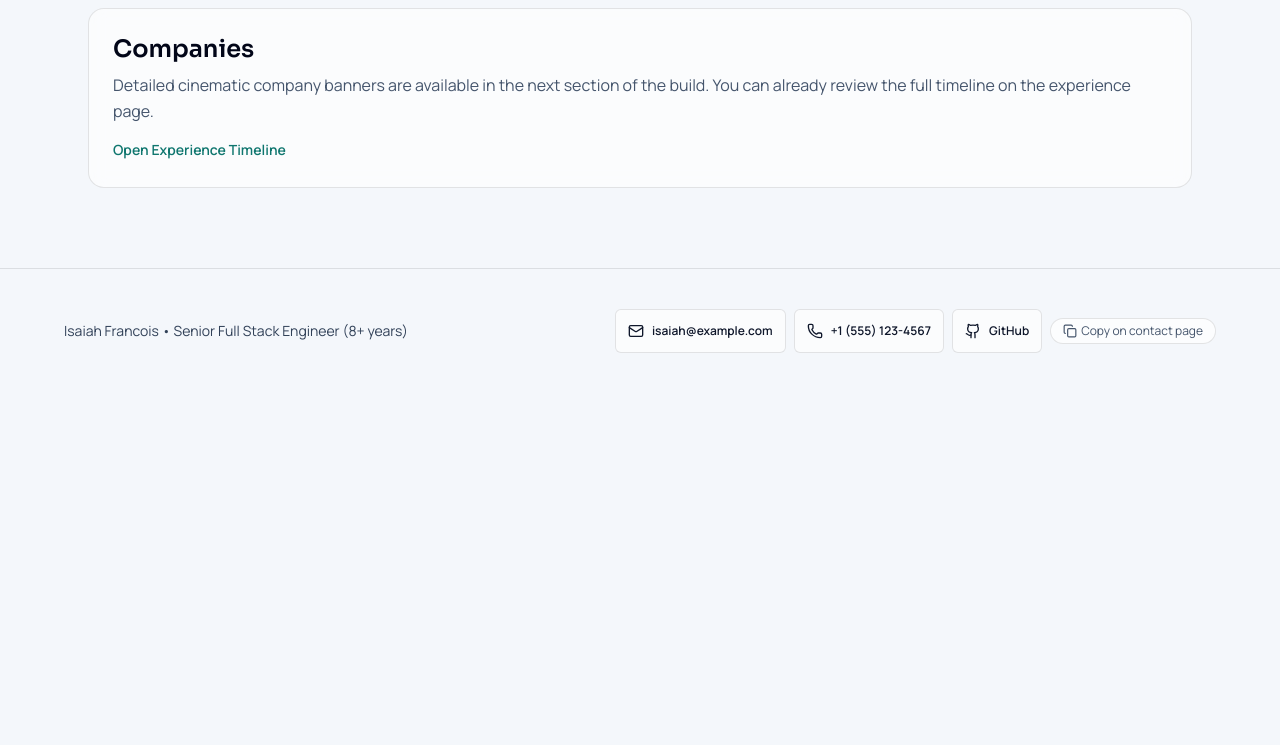
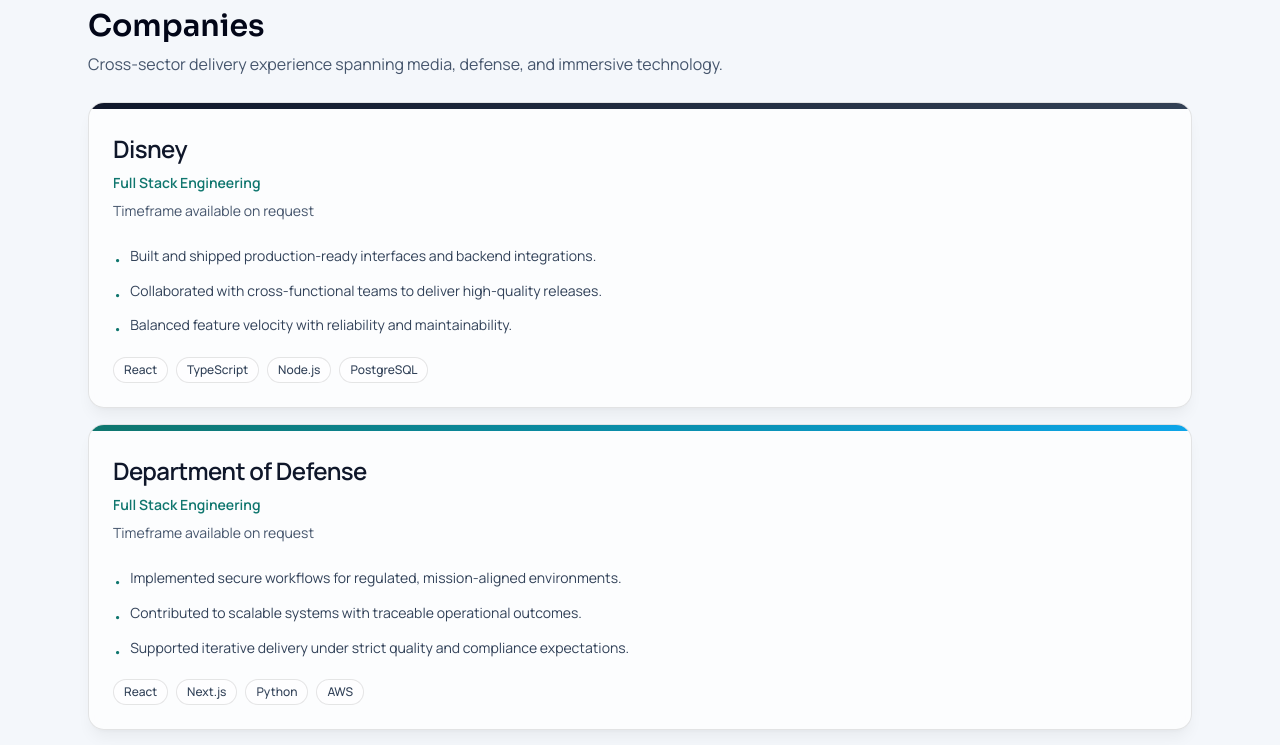
Before and after one commit to FrancoisCoding/francoiscoding-portfolio, a Next.js app: page / in a window 1280 px wide. Shown: the part 1020-1765 px from the top of the page. Before the commit the page ends 1413 px from the top, so only its background shows below. Built offline with nearby package versions, Linux system fonts and the light colour scheme.

Commit message:
feat(experience): add cinematic company banner sections

```diff
--- a/app/experience/page.tsx
+++ b/app/experience/page.tsx
@@ -1,3 +1,6 @@
+import { Badge } from '@/components/ui/badge';
+import { companyExperience } from '@/lib/company-experience';
+
 export default function ExperiencePage() {
   return (
     <section className="py-16">
@@ -5,9 +8,53 @@
         Experience
       </h1>
       <p className="mt-3 max-w-2xl text-slate-600 dark:text-slate-300">
-        Experience timeline details are being assembled for this portfolio
-        build.
+        Timeline overview with expandable details for enterprise and regulated
+        product delivery.
       </p>
+      <div className="mt-10 space-y-5">
+        {companyExperience.map((item) => (
+          <details
+            key={item.company}
+            className="group rounded-2xl border border-black/10 bg-white/70 p-5 shadow-sm dark:border-white/15 dark:bg-white/5"
+          >
+            <summary className="cursor-pointer list-none">
+              <div className="flex flex-col gap-1 sm:flex-row sm:items-center sm:justify-between">
+                <div>
+                  <h2 className="font-display text-2xl font-semibold text-slate-950 dark:text-white">
+                    {item.company}
+                  </h2>
+                  <p className="text-sm font-semibold text-[var(--brand)]">
+                    {item.roleTitle}
+                  </p>
+                </div>
+                <p className="text-sm text-slate-600 dark:text-slate-300">
+                  {item.timeframe}
+                </p>
+              </div>
+            </summary>
+            <div className="mt-4 space-y-4 border-t border-black/10 pt-4 dark:border-white/10">
+              <ul className="space-y-2 text-sm leading-relaxed text-slate-700 dark:text-slate-200">
+                {item.impacts.map((impact) => (
+                  <li key={impact} className="flex gap-2">
+                    <span
+                      aria-hidden="true"
+                      className="pt-1 text-[var(--brand)]"
+                    >
+                      •
+                    </span>
+                    <span>{impact}</span>
+                  </li>
+                ))}
+              </ul>
+              <div className="flex flex-wrap gap-2">
+                {item.stack.map((tech) => (
+                  <Badge key={`${item.company}-${tech}`}>{tech}</Badge>
+                ))}
+              </div>
+            </div>
+          </details>
+        ))}
+      </div>
     </section>
   );
 }
--- a/app/page.tsx
+++ b/app/page.tsx
@@ -1,6 +1,7 @@
 import Link from 'next/link';
 import { BriefcaseBusiness, Sparkles, Target } from 'lucide-react';
 
+import { CompaniesSection } from '@/components/home/companies-section';
 import { HeroSection } from '@/components/home/hero-section';
 import { Card, CardContent, CardHeader, CardTitle } from '@/components/ui/card';
 
@@ -57,27 +58,22 @@
           ))}
         </div>
       </section>
+      <CompaniesSection />
       <section
-        id="companies"
-        aria-labelledby="companies-heading"
+        id="contact-cta"
         className="rounded-2xl border border-black/10 bg-white/60 p-6 backdrop-blur-sm dark:border-white/15 dark:bg-white/5"
       >
-        <h2
-          id="companies-heading"
-          className="font-display text-2xl font-semibold text-slate-950 dark:text-white"
-        >
-          Companies
+        <h2 className="font-display text-2xl font-semibold text-slate-950 dark:text-white">
+          Ready to Connect?
         </h2>
         <p className="mt-2 text-slate-600 dark:text-slate-300">
-          Detailed cinematic company banners are available in the next section
-          of the build. You can already review the full timeline on the
-          experience page.
+          Open the contact page for direct email and phone details.
         </p>
         <Link
-          href="/experience"
+          href="/contact"
           className="mt-4 inline-flex text-sm font-semibold text-[var(--brand)] underline-offset-4 hover:underline"
         >
-          Open Experience Timeline
+          Go to Contact
         </Link>
       </section>
     </div>
--- /dev/null
+++ b/components/home/companies-section.tsx
@@ -0,0 +1,91 @@
+'use client';
+
+import { motion, useReducedMotion } from 'framer-motion';
+
+import { Badge } from '@/components/ui/badge';
+import { Card, CardContent, CardHeader, CardTitle } from '@/components/ui/card';
+import { companyExperience } from '@/lib/company-experience';
+
+const companyAccents = [
+  'from-[#0f172a] to-[#334155]',
+  'from-[#0f766e] to-[#0ea5e9]',
+  'from-[#1e293b] to-[#0891b2]',
+];
+
+export function CompaniesSection() {
+  const shouldReduceMotion = useReducedMotion();
+  const startValues = shouldReduceMotion
+    ? { opacity: 1 }
+    : { opacity: 0, y: 18 };
+  const endValues = { opacity: 1, y: 0 };
+
+  return (
+    <section
+      id="companies"
+      aria-labelledby="companies-heading"
+      className="space-y-6"
+    >
+      <div className="space-y-2">
+        <h2
+          id="companies-heading"
+          className="font-display text-3xl font-semibold text-slate-950 dark:text-white"
+        >
+          Companies
+        </h2>
+        <p className="max-w-2xl text-slate-600 dark:text-slate-300">
+          Cross-sector delivery experience spanning media, defense, and
+          immersive technology.
+        </p>
+      </div>
+      <div className="grid gap-4">
+        {companyExperience.map((item, index) => (
+          <motion.div
+            key={item.company}
+            initial={startValues}
+            whileInView={endValues}
+            viewport={{ once: true, amount: 0.25 }}
+            transition={{
+              delay: shouldReduceMotion ? 0 : index * 0.08,
+              duration: 0.4,
+            }}
+          >
+            <Card className="overflow-hidden">
+              <div
+                className={`h-1.5 bg-gradient-to-r ${companyAccents[index % companyAccents.length]}`}
+              />
+              <CardHeader className="space-y-2">
+                <CardTitle className="text-2xl">{item.company}</CardTitle>
+                <p className="text-sm font-semibold text-[var(--brand)]">
+                  {item.roleTitle}
+                </p>
+                <p className="text-sm text-slate-600 dark:text-slate-300">
+                  {item.timeframe}
+                </p>
+              </CardHeader>
+              <CardContent className="space-y-4">
+                <ul className="space-y-2 text-sm leading-relaxed text-slate-700 dark:text-slate-200">
+                  {item.impacts.map((impact) => (
+                    <li key={impact} className="flex gap-2">
+                      <span
+                        aria-hidden="true"
+                        className="pt-1 text-[var(--brand)]"
+                      >
+                        •
+                      </span>
+                      <span>{impact}</span>
+                    </li>
+                  ))}
+                </ul>
+                <div className="flex flex-wrap gap-2">
+                  {item.stack.map((tech) => (
+                    <Badge key={`${item.company}-${tech}`}>{tech}</Badge>
+                  ))}
+                </div>
+              </CardContent>
+            </Card>
+          </motion.div>
+        ))}
+      </div>
+    </section>
+  );
+}
--- /dev/null
+++ b/lib/company-experience.ts
@@ -0,0 +1,43 @@
+export interface ICompanyExperienceItem {
+  company: string;
+  roleTitle: string;
+  timeframe: string;
+  impacts: string[];
+  stack: string[];
+}
+
+export const companyExperience: ICompanyExperienceItem[] = [
+  {
+    company: 'Disney',
+    roleTitle: 'Full Stack Engineering',
+    timeframe: 'Timeframe available on request',
+    impacts: [
+      'Built and shipped production-ready interfaces and backend integrations.',
+      'Collaborated with cross-functional teams to deliver high-quality releases.',
+      'Balanced feature velocity with reliability and maintainability.',
+    ],
+    stack: ['React', 'TypeScript', 'Node.js', 'PostgreSQL'],
+  },
+  {
+    company: 'Department of Defense',
+    roleTitle: 'Full Stack Engineering',
+    timeframe: 'Timeframe available on request',
+    impacts: [
+      'Implemented secure workflows for regulated, mission-aligned environments.',
+      'Contributed to scalable systems with traceable operational outcomes.',
+      'Supported iterative delivery under strict quality and compliance expectations.',
+    ],
+    stack: ['React', 'Next.js', 'Python', 'AWS'],
+  },
+  {
+    company: 'MassVirtual',
+    roleTitle: 'Full Stack Engineering',
+    timeframe: 'Timeframe available on request',
+    impacts: [
+      'Delivered performant user experiences for immersive product initiatives.',
+      'Integrated frontend and API layers to streamline product workflows.',
+      'Helped improve delivery speed through practical engineering standards.',
+    ],
+    stack: ['React', 'Three.js', 'Node.js', 'Cloud Services'],
+  },
+];
```
